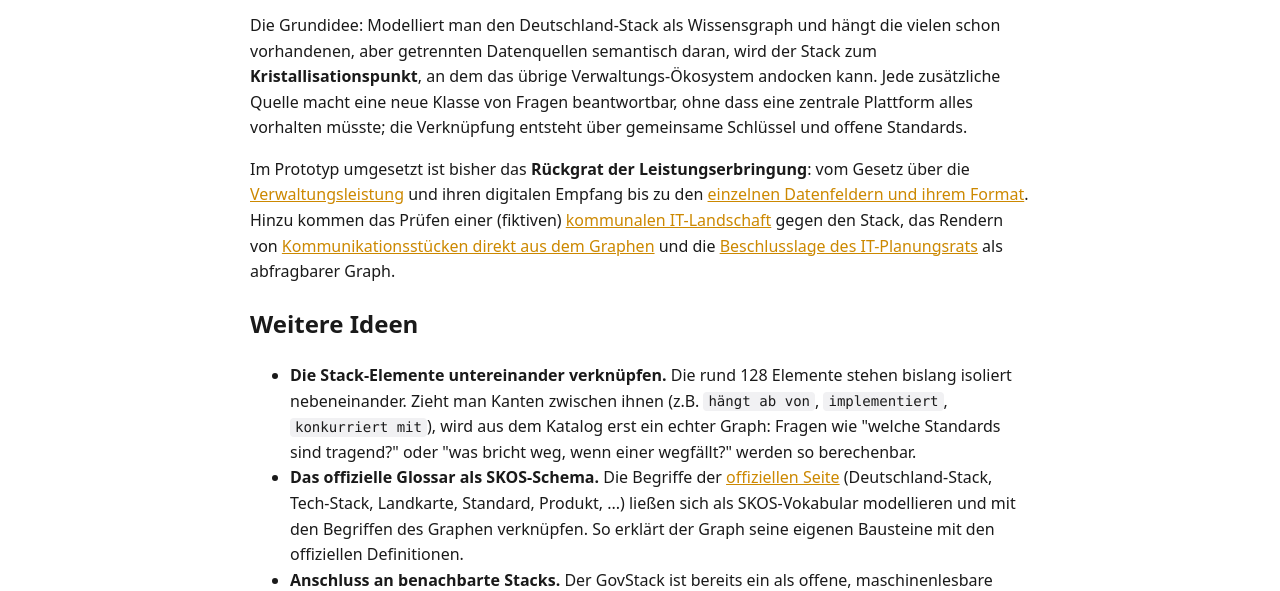
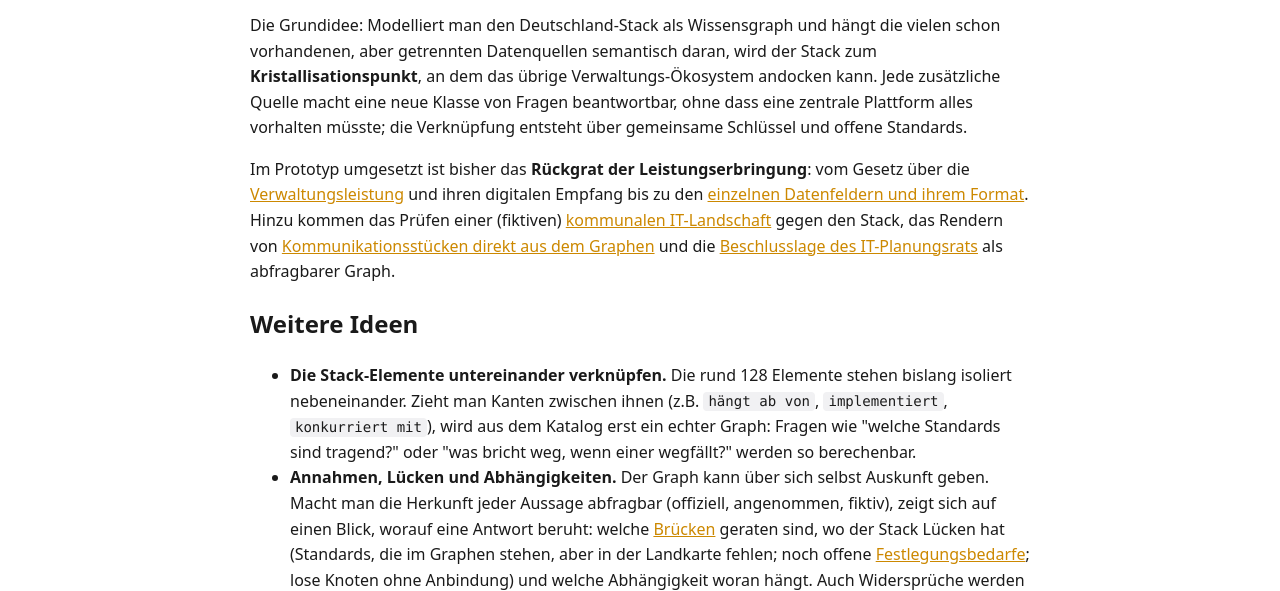
Before and after one commit to benjaminaaron/d-stack-kg, a website built with Vite: page webapp/ideen.html in a window 1280 px wide. Shown: the part 201-792 px from the top of the page. Built offline with nearby package versions, Linux system fonts and the light colour scheme.

Commit message:
Add graph self-auditing idea

```diff
--- a/webapp/ideen.html
+++ b/webapp/ideen.html
@@ -21,6 +21,7 @@
         <h2>Weitere Ideen</h2>
         <ul>
             <li><b>Die Stack-Elemente untereinander verknüpfen.</b> Die rund 128 Elemente stehen bislang isoliert nebeneinander. Zieht man Kanten zwischen ihnen (z.B. <code>hängt ab von</code>, <code>implementiert</code>, <code>konkurriert mit</code>), wird aus dem Katalog erst ein echter Graph: Fragen wie "welche Standards sind tragend?" oder "was bricht weg, wenn einer wegfällt?" werden so berechenbar.</li>
+            <li><b>Annahmen, Lücken und Abhängigkeiten.</b> Der Graph kann über sich selbst Auskunft geben. Macht man die Herkunft jeder Aussage abfragbar (offiziell, angenommen, fiktiv), zeigt sich auf einen Blick, worauf eine Antwort beruht: welche <a href="use-case/leistungen.html">Brücken</a> geraten sind, wo der Stack Lücken hat (Standards, die im Graphen stehen, aber in der Landkarte fehlen; noch offene <a href="use-case/beschlusslage.html">Festlegungsbedarfe</a>; lose Knoten ohne Anbindung) und welche Abhängigkeit woran hängt. Auch Widersprüche werden sichtbar; bspw. verbindlich beschlossen, aber nicht in der Landkarte. <i>»Radical honesty made queryable, the graph audits itself.«</i></li>
             <li><b>Das offizielle Glossar als SKOS-Schema.</b> Die Begriffe der <a href="https://deutschland-stack.gov.de/glossar/" target="_blank" rel="noopener">offiziellen Seite</a> (Deutschland-Stack, Tech-Stack, Landkarte, Standard, Produkt, ...) ließen sich als SKOS-Vokabular modellieren und mit den Begriffen des Graphen verknüpfen. So erklärt der Graph seine eigenen Bausteine mit den offiziellen Definitionen.</li>
             <li><b>Anschluss an benachbarte Stacks.</b> Der GovStack ist bereits ein als offene, maschinenlesbare Spezifikation entwickelter Baukasten. Es ließen sich Brücken herstellen und bspw. zwischen "exact Match" und "close Match" von Elementen unterscheiden. So könnten dann automatisch Leistungen, die D-Stack-Elemente hinterlegt haben, auch im GovStack-System beschrieben werden.</li>
             <li><b>Identität.</b> Wer eine Einreichung überhaupt freischaltet: BundID/DeutschlandID, das ELSTER-basierte "Mein Unternehmenskonto", die Online-Ausweisfunktion (eID) und die EUDI-Wallet.</li>
```
